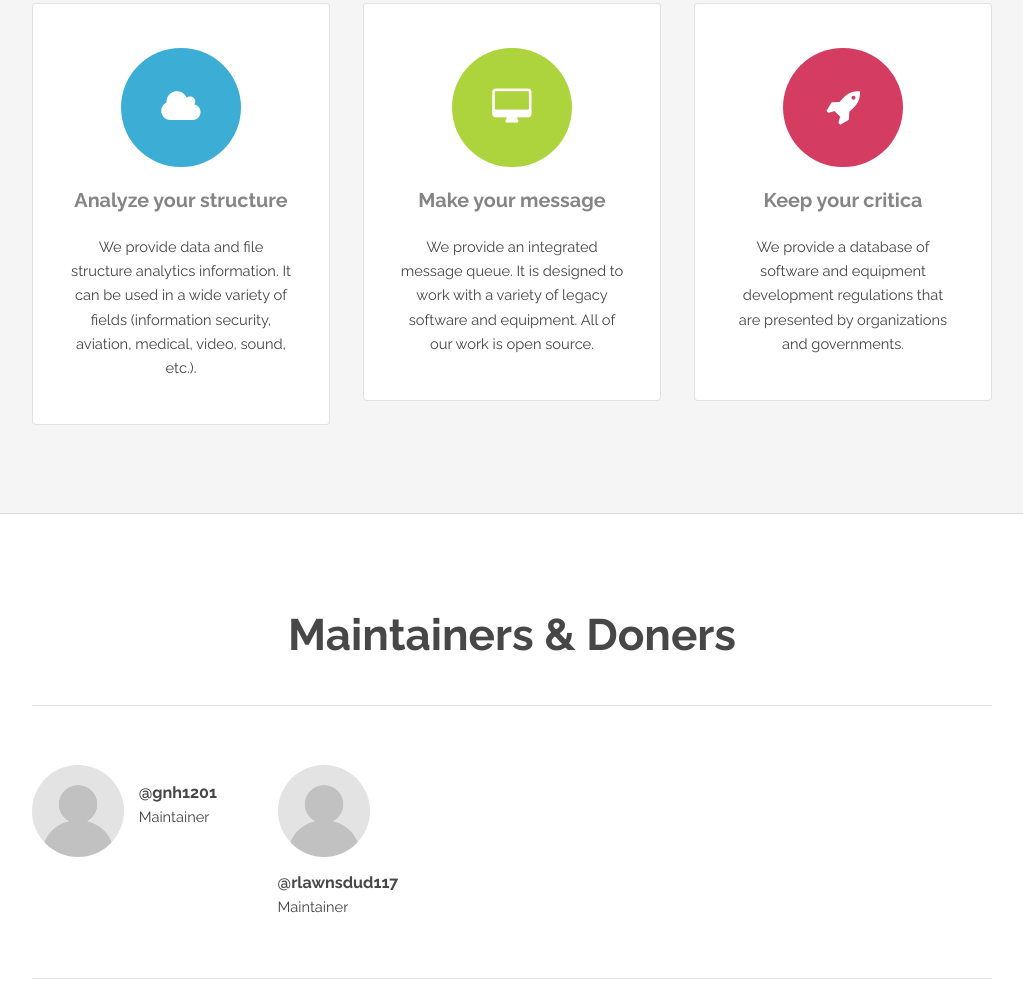
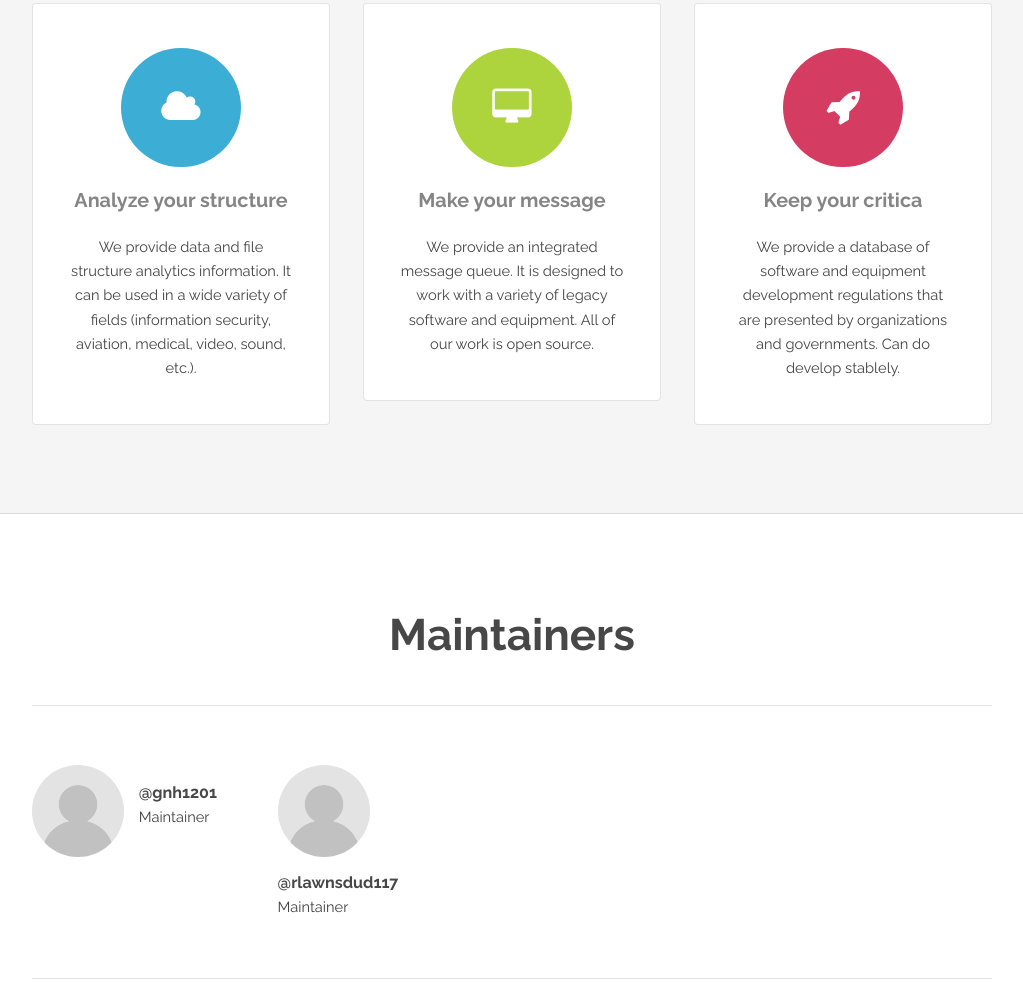
Before and after one commit to catswords/catswords.com, a plain HTML site: page index.html in a window 1280 px wide. Shown: the part 876-1858 px from the top of the page, without its empty margins (128-1151 px from the left). Drawn offline with Linux system fonts and the light colour scheme.

Commit message:
edit text

```diff
--- a/index.html
+++ b/index.html
@@ -78,7 +78,7 @@
 								<i class="icon big rounded color6 fa-rocket"></i>
 								<h3>Keep your critica</h3>
 								<p>
-                                We provide a database of software and equipment development regulations that are presented by organizations and governments.
+                                We provide a database of software and equipment development regulations that are presented by organizations and governments. Can do develop stablely.
                                 </p>
 							</section>
 						</div>
@@ -90,7 +90,7 @@
 			<section id="two" class="wrapper style2 special">
 				<div class="container">
 					<header class="major">
-						<h2>Maintainers & Doners</h2>
+						<h2>Maintainers</h2>
 						<p></p>
 					</header>
 					<section class="profiles">
```
